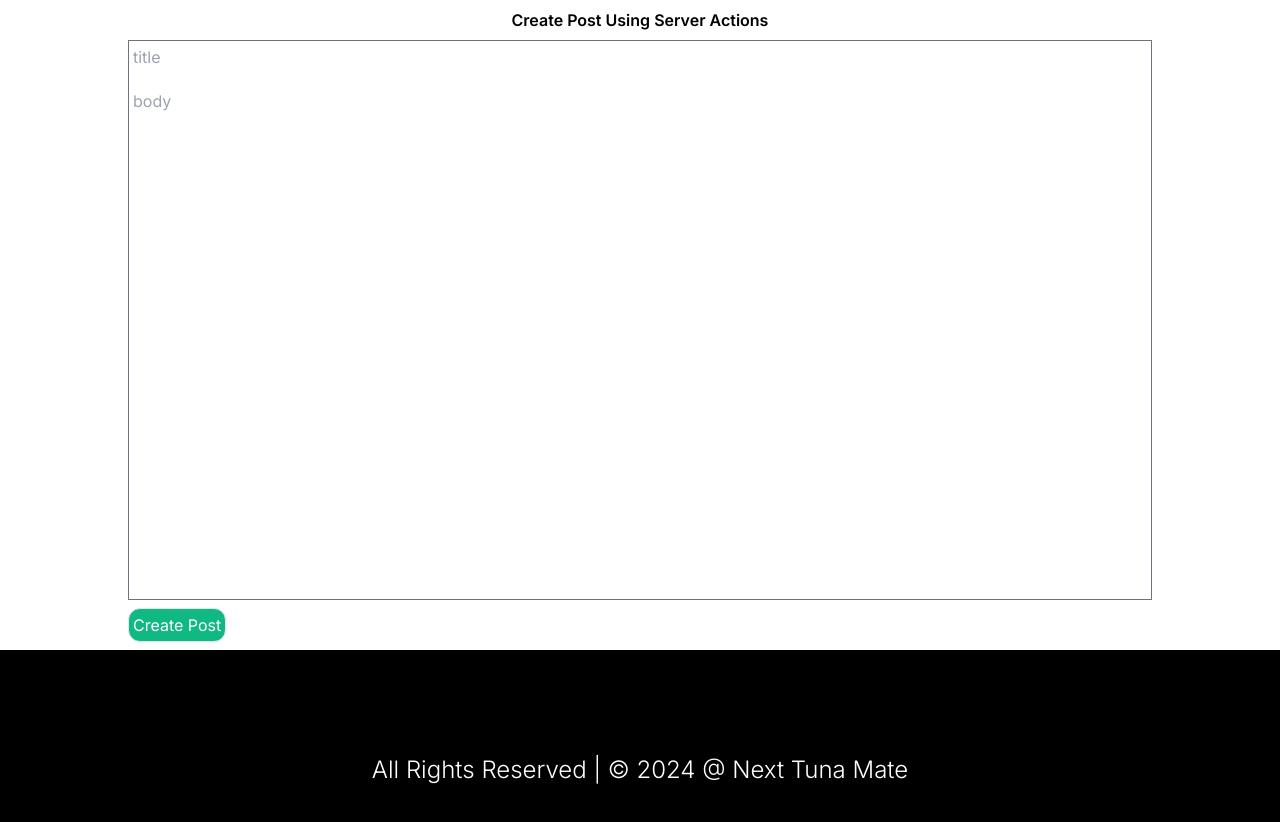
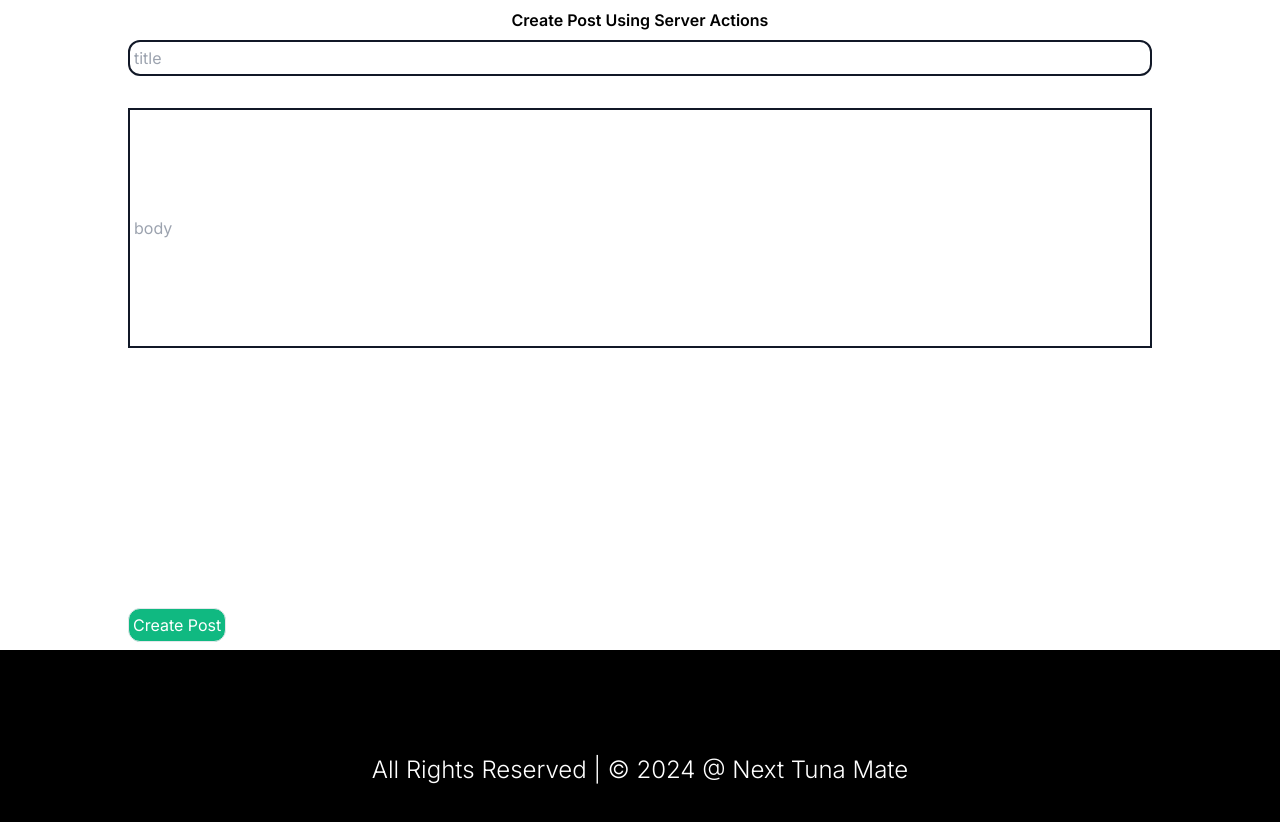
Before and after one commit to marvin-nyalik/rango, a Next.js app: page /posts/new in a window 1280 px wide. Shown: the top 822 px of the page. Built offline with nearby package versions, Linux system fonts and the light colour scheme.

Commit message:
Create Post Form component

```diff
--- a/src/app/posts/page.tsx
+++ b/src/app/posts/page.tsx
@@ -1,12 +1,24 @@
 import AddPostForm from "../../components/addPostForm";
+import { PrismaClient } from "@prisma/client";
 
 export default async function Posts() {
+  const prisma = new PrismaClient();
+  const posts = await prisma.post.findMany();
 
   return (
     <>
       <AddPostForm />
       <hr />
-        <h2 className="mx-auto">Posts</h2>
+      <h2 className="font-bold mx-auto text-xl flex justify-center items-center">Posts</h2>
+      <div className="mx-auto max-w-[90%] flex flex-col space-y-4">
+        {posts.map((post, index) => (
+          <p key={index}
+            className="leading-loose text-lg font-light"
+          >
+            {post.title}
+          </p>
+        ))}
+      </div>
     </>
   );
 }
--- a/src/components/addPostForm.tsx
+++ b/src/components/addPostForm.tsx
@@ -1,32 +1,38 @@
 'use client';
 import addPost from "@/app/actions/addPostAction";
+import Submit from "./submit";
 
 export default async function AddPostForm() {
   return (
     <>
-    <div className="w-full max-w-[80%] flex flex-col mx-auto">
+      <div className="w-full max-w-[80%] flex flex-col mx-auto">
           <h2 className="font-semibold text-md my-2 mx-auto">Create Post Using Server Actions</h2>
-
             <form action={addPost}>
-              <div className="flex flex-col h-[70vh] border border-gray-500">
+              <div className="flex flex-col h-[70vh]">
                 <div className="flex justify-evenly items-center space-x-4 space-y-4 mb-3">
-                  <input className="p-1 w-full mx-auto" id="title" name="text" type="text"
-                    placeholder="title"
-                    required
+                  <input className="p-1 w-full mx-auto border-2 border-gray-900 rounded-xl mb-2"
+                   id="title"
+                   name="title"
+                   type="text"
+                   placeholder="title"
+                   required
                   />
                 </div>
-                <div className="flex justify-evenly items-center space-x-4 space-y-4 mb-3">
-                  <input className="p-1 w-full mx-auto" id="body" name="text" type="text"
+                <div className="flex justify-evenly h-[30vh] items-center space-x-4 space-y-4 my-3">
+                  <input className="p-1 w-full h-[100%] border-2 border-gray-900 mx-auto"
+                    id="body"
+                    name="body"
+                    type="text"
                     placeholder="body"
                     required
                   />
                 </div>
               </div>
               <div>
-                <button type="submit" className="border border-gray-200 rounded-xl bg-emerald-500 p-1 my-2 text-white">Create Post</button>
+                <Submit />
               </div>
             </form>
-          </div>
+      </div>
     </>
   )
 }
```
Lines whose indentation alone changed are shown as unchanged.
